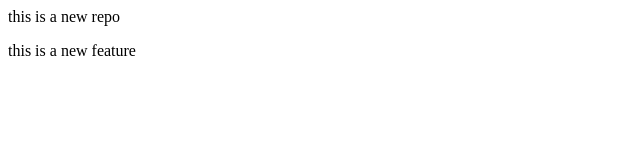
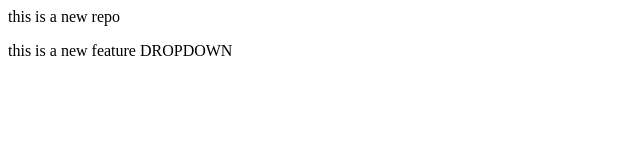
Before and after one commit to Siddant20/localrepo, a plain HTML site: page index.html in a window 1280 px wide. Shown: the whole page, without its empty margins (0-640 px from the left). Drawn offline with Linux system fonts and the light colour scheme.

Commit message:
add dropdown

```diff
--- a/index.html
+++ b/index.html
@@ -1,4 +1,4 @@
 <P>this is a new repo</P>
-<p>this is a new feature
+<p>this is a new feature <DROPDOWN>DROPDOWN</DROPDOWN>
 
 </p>
```
